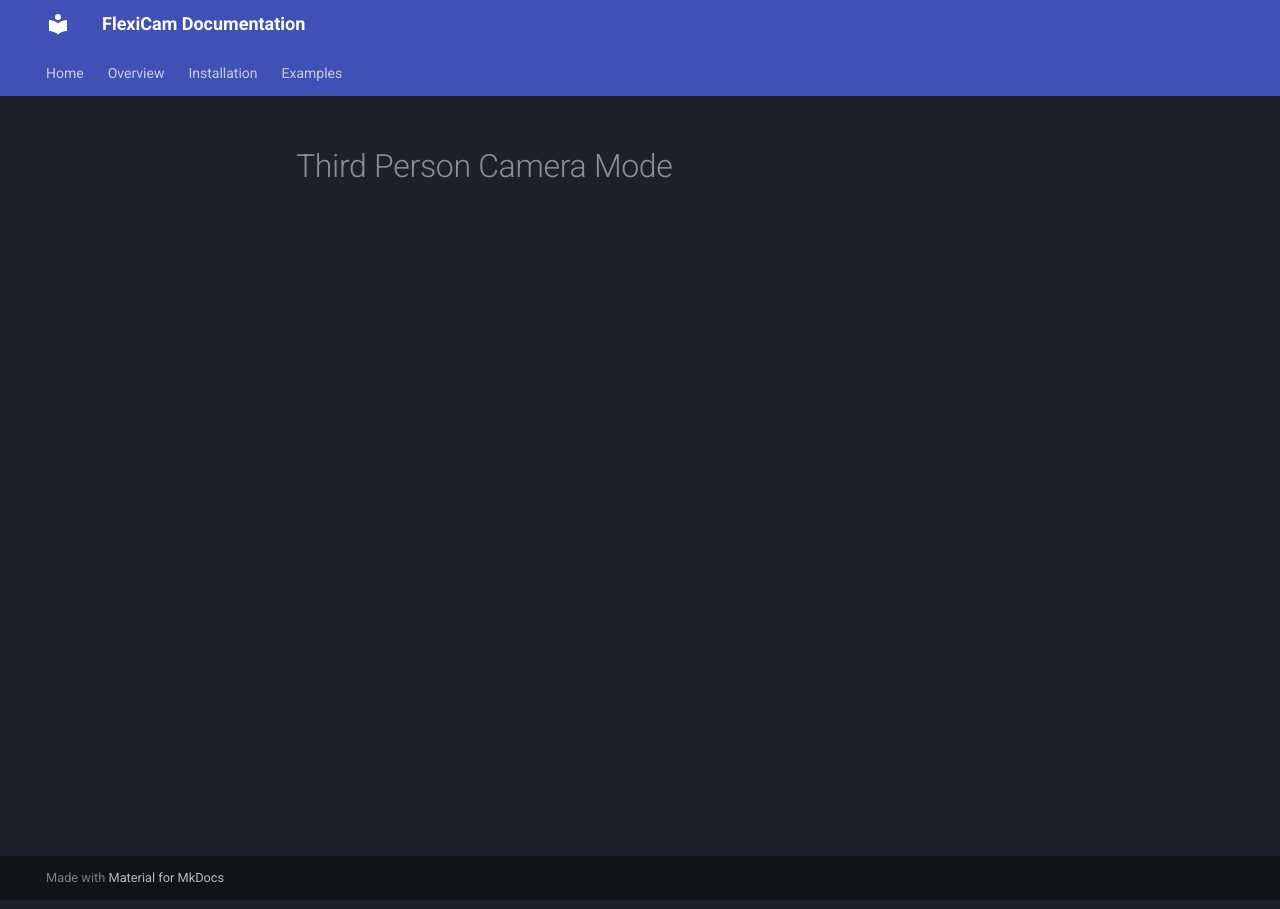
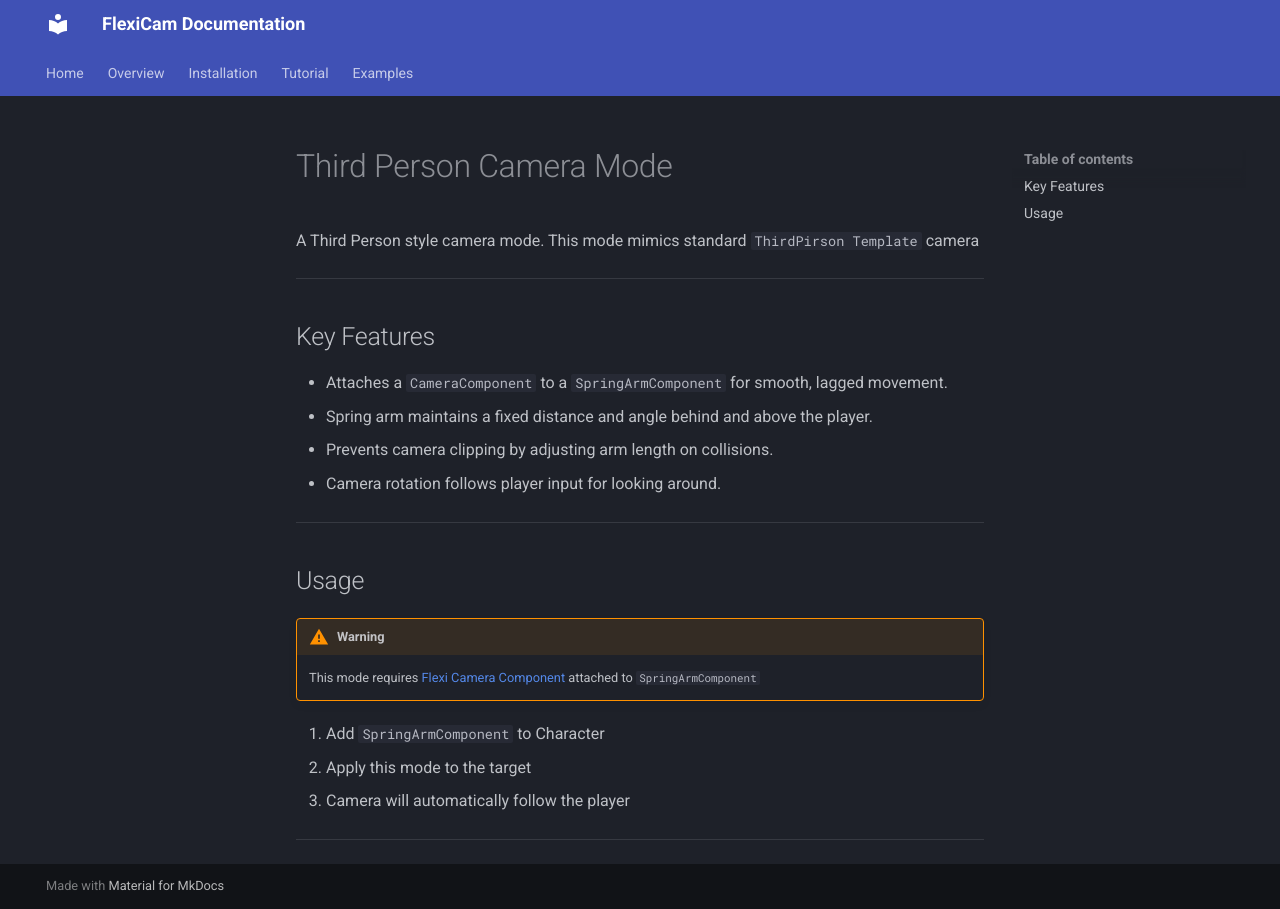
Before and after one commit to egorkapk/flexicam-docs, an MkDocs documentation site: the page built from docs/examples/third-person-mode.md, in a window 1280 px wide. Built offline with MkDocs 1.6.1 and Material for MkDocs 9.7.7, drawn with Linux system fonts in a browser that asks for light colours.

Commit message:
ThirdPerson done

```diff
--- a/docs/examples/third-person-mode.md
+++ b/docs/examples/third-person-mode.md
@@ -1 +1,26 @@
 # Third Person Camera Mode
+
+A Third Person style camera mode.
+This mode mimics standard `ThirdPirson Template` camera
+
+---
+
+## Key Features
+
+- Attaches a `CameraComponent` to a `SpringArmComponent` for smooth, lagged movement.
+- Spring arm maintains a fixed distance and angle behind and above the player.
+- Prevents camera clipping by adjusting arm length on collisions.
+- Camera rotation follows player input for looking around.
+
+---
+
+## Usage
+
+!!!warning
+    This mode requires [Flexi Camera Component](../camera-component.md) attached to `SpringArmComponent`
+
+1. Add `SpringArmComponent` to Character
+2. Apply this mode to the target
+3. Camera will automatically follow the player
+
+---
--- a/mkdocs.yml
+++ b/mkdocs.yml
@@ -34,4 +34,5 @@
   - Home: index.md
   - Overview: overview.md
   - Installation: installation.md
+  - Tutorial: tutorial.md
   - Examples: examples/overview.md
```
